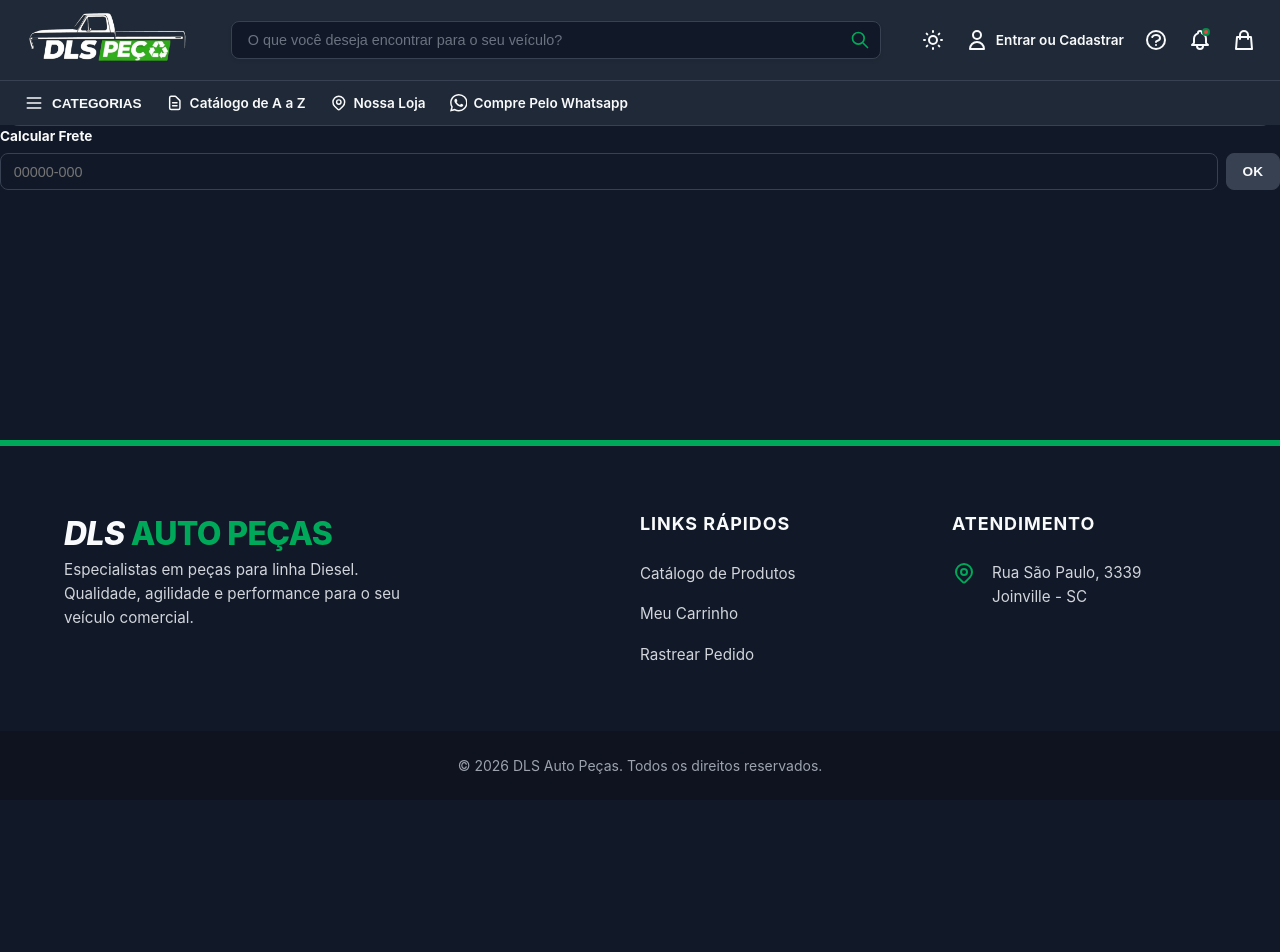
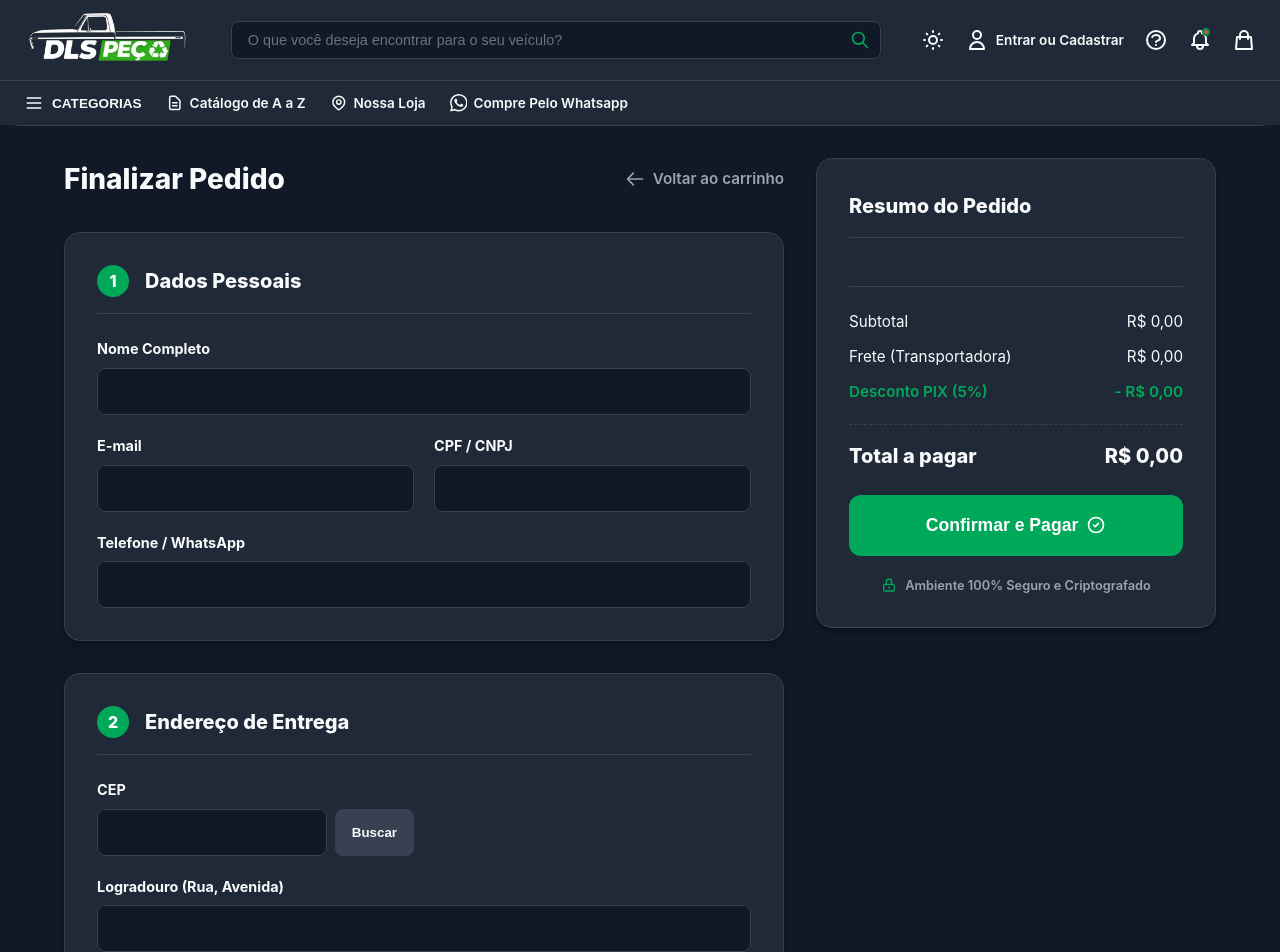
Before and after one commit to Vencce/Front-DLS, a Vue app: page /checkout in a window 1280 px wide. Before the commit this address led to /carrinho. Shown: the top 952 px of the page. Before the commit the page ends 800 px from the top, so only its background shows below. Built offline with nearby package versions, Linux system fonts and the light colour scheme; what vue3-google-login would draw is missing.

Commit message:
feat: implementa gatway de pagamento

```diff
--- a/src/views/Storefront/CheckoutView.vue
+++ b/src/views/Storefront/CheckoutView.vue
@@ -46,10 +46,14 @@
             <div class="form-grid">
               <div class="input-group cep-group">
                 <label for="cep">CEP</label>
-                <div class="cep-wrapper">
+               <div class="cep-wrapper">
                   <input type="text" id="cep" v-model="checkoutData.cep" required maxlength="9">
-                  <button type="button" class="btn-search-cep">Buscar</button>
+                  <button type="button" class="btn-search-cep" @click="searchCep" :disabled="cepLoading">
+                    {{ cepLoading ? 'Calculando...' : 'Buscar' }}
+                  </button>
                 </div>
+
+<span v-if="cepError" class="cep-error">{{ cepError }}</span>
               </div>
               <div class="input-group full-width">
                 <label for="street">Logradouro (Rua, Avenida)</label>
@@ -106,6 +110,23 @@
               </div>
             </div>
           </div>
+          <div class="form-section" v-if="shippingOptions.length > 0">
+  <div class="section-title">
+    <h2>Opções de Entrega</h2>
+  </div>
+  <div class="shipping-options">
+    <label
+      v-for="(option, index) in shippingOptions"
+      :key="option.service"
+      class="shipping-option"
+      :class="{ active: selectedShippingIndex === index }"
+    >
+      <input type="radio" :value="index" v-model="selectedShippingIndex">
+      <span>{{ option.service }} — {{ option.days }} dias úteis</span>
+      <strong>{{ formatPrice(parseFloat(option.price)) }}</strong>
+    </label>
+  </div>
+</div>
 
           <div class="form-section">
             <div class="section-title">
@@ -150,23 +171,23 @@
             <div v-if="checkoutData.paymentMethod === 'credit_card'" class="credit-card-form form-grid">
               <div class="input-group full-width">
                 <label for="cardNumber">Número do Cartão</label>
-                <input type="text" id="cardNumber" placeholder="0000 0000 0000 0000" required>
+                <input type="text" id="cardNumber" v-model="checkoutData.cardNumber" placeholder="0000 0000 0000 0000" required>
               </div>
               <div class="input-group full-width">
                 <label for="cardName">Nome Impresso no Cartão</label>
-                <input type="text" id="cardName" placeholder="Ex: JOAO DA SILVA" required>
+                <input type="text" id="cardName" v-model="checkoutData.cardName" placeholder="Ex: JOAO DA SILVA" required>
               </div>
               <div class="input-group">
                 <label for="cardExpiry">Validade (MM/AA)</label>
-                <input type="text" id="cardExpiry" placeholder="12/29" required>
+                <input type="text" id="cardExpiry" v-model="checkoutData.cardExpiry" placeholder="12/29" required>
               </div>
               <div class="input-group">
                 <label for="cardCvv">CVV</label>
-                <input type="text" id="cardCvv" placeholder="123" required>
+                <input type="text" id="cardCvv" v-model="checkoutData.cardCvv" placeholder="123" required>
               </div>
               <div class="input-group full-width">
                 <label for="installments">Parcelas</label>
-                <select id="installments" required>
+                <select id="installments" v-model="checkoutData.installments" required>
                   <option value="1">1x de {{ formatPrice(cartStore.cartTotal) }} sem juros</option>
                   <option value="2">2x de {{ formatPrice(cartStore.cartTotal / 2) }} sem juros</option>
                   <option value="3">3x de {{ formatPrice(cartStore.cartTotal / 3) }} sem juros</option>
@@ -207,7 +228,7 @@
             </div>
             <div class="summary-line">
               <span>Frete (Transportadora)</span>
-              <span>R$ 45,90</span>
+              <span>{{ formatPrice(selectedShippingFee) }}</span>
             </div>
             <div class="summary-line discount" v-if="checkoutData.paymentMethod === 'pix'">
               <span>Desconto PIX (5%)</span>
@@ -215,8 +236,8 @@
             </div>
             <div class="summary-line total">
               <span>Total a pagar</span>
-              <span v-if="checkoutData.paymentMethod === 'pix'">{{ formatPrice((cartStore.cartTotal * 0.95) + 45.90) }}</span>
-              <span v-else>{{ formatPrice(cartStore.cartTotal + 45.90) }}</span>
+              <span v-if="checkoutData.paymentMethod === 'pix'">{{ formatPrice((cartStore.cartTotal * 0.95) + selectedShippingFee) }}</span>
+              <span v-else>{{ formatPrice(cartStore.cartTotal + selectedShippingFee) }}</span>
             </div>
           </div>
 
@@ -236,51 +257,169 @@
 </template>
 
 <script setup>
-import { reactive, onMounted } from 'vue'
+import { reactive, ref, computed, onMounted } from 'vue'
 import { useRouter } from 'vue-router'
 import { useCartStore } from '../../stores/cartStore'
 import { useAuthStore } from '../../stores/authStore'
+import { useOrderStore } from '../../stores/orderStore'
+import api from '../../services/api'
 
 const router = useRouter()
 const cartStore = useCartStore()
 const authStore = useAuthStore()
+const orderStore = useOrderStore()
 
 const checkoutData = reactive({
-  fullName: '',
-  email: '',
-  cpf: '',
-  phone: '',
-  cep: '',
-  street: '',
-  number: '',
-  complement: '',
-  neighborhood: '',
-  city: '',
-  state: '',
-  paymentMethod: 'pix'
+  fullName: '', email: '', cpf: '', phone: '',
+  cep: '', street: '', number: '', complement: '', neighborhood: '', city: '', state: '',
+  paymentMethod: 'pix',
+  cardNumber: '', cardName: '', cardExpiry: '', cardCvv: '', installments: '1',
 })
+
+const cepLoading = ref(false)
+const cepError = ref('')
+const shippingOptions = ref([])
+const selectedShippingIndex = ref(null)
+
+const selectedShippingFee = computed(() => {
+  const opt = shippingOptions.value[selectedShippingIndex.value]
+  return opt ? parseFloat(opt.price) : 0
+})
+
+const searchCep = async () => {
+  const cleanCep = checkoutData.cep.replace(/\D/g, '')
+  if (cleanCep.length !== 8) {
+    cepError.value = 'CEP inválido.'
+    return
+  }
+
+  cepError.value = ''
+  cepLoading.value = true
+  shippingOptions.value = []
+  selectedShippingIndex.value = null
+
+  try {
+    const viaCepResponse = await fetch(`https://viacep.com.br/ws/${cleanCep}/json/`)
+    const viaCepData = await viaCepResponse.json()
+
+    if (viaCepData.erro) {
+      cepError.value = 'CEP não encontrado.'
+      return
+    }
+
+    checkoutData.street = viaCepData.logradouro || ''
+    checkoutData.neighborhood = viaCepData.bairro || ''
+    checkoutData.city = viaCepData.localidade || ''
+    checkoutData.state = viaCepData.uf || ''
+
+    const shippingResponse = await api.post('/orders/shipping/simulate/', {
+      cep_destino: cleanCep,
+      items: cartStore.items.map(item => ({ product_id: item.id, quantity: item.quantity })),
+    })
+
+    shippingOptions.value = shippingResponse.data
+    if (shippingOptions.value.length > 0) {
+      selectedShippingIndex.value = 0
+    }
+  } catch (err) {
+    cepError.value = err.response?.data?.error || 'Não foi possível calcular o frete agora.'
+  } finally {
+    cepLoading.value = false
+  }
+}
 
 const formatPrice = (value) => {
   return new Intl.NumberFormat('pt-BR', { style: 'currency', currency: 'BRL' }).format(value)
 }
+const processCheckout = async () => {
+  if (cartStore.items.length === 0) return
+  if (selectedShippingIndex.value === null) {
+    alert('Selecione uma opção de frete antes de continuar.')
+    return
+  }
 
-const processCheckout = () => {
-  if (cartStore.items.length === 0) return
-  alert('Pedido processado com sucesso! (Integração com backend em breve)')
-  cartStore.clearCart()
+  const chosenShipping = shippingOptions.value[selectedShippingIndex.value]
+
+  const orderPayload = {
+    customer_name: checkoutData.fullName,
+    customer_email: checkoutData.email,
+    customer_cpf: checkoutData.cpf,
+    customer_phone: checkoutData.phone,
+    zip_code: checkoutData.cep,
+    street: checkoutData.street,
+    number: checkoutData.number,
+    complement: checkoutData.complement,
+    district: checkoutData.neighborhood,
+    city: checkoutData.city,
+    state: checkoutData.state,
+    shipping_service: chosenShipping.service,
+    shipping_fee: chosenShipping.price,
+    items: cartStore.items.map(item => ({ product_id: item.id, quantity: item.quantity })),
+  }
+
+  const created = await orderStore.createOrder(orderPayload)
+  if (!created) {
+    alert(orderStore.error || 'Erro ao criar o pedido.')
+    return
+  }
+
+  try {
+    const response = await api.post(`/orders/${orderStore.lastOrder.id}/pay/`, buildPaymentPayload())
+    handlePaymentResult(response.data)
+  } catch (err) {
+    alert(err.response?.data?.error || 'Erro ao processar o pagamento.')
+  }
+}
+
+const detectCardBrand = (number) => {
+  const n = number.replace(/\s/g, '')
+  if (/^4/.test(n)) return 'visa'
+  if (/^5[1-5]/.test(n)) return 'mastercard'
+  if (/^3[47]/.test(n)) return 'amex'
+  if (/^6(011|5)/.test(n)) return 'discover'
+  if (/^36/.test(n)) return 'diners'
+  return 'visa' // fallback — bandeiras nacionais tipo Elo têm faixas mais complexas de detectar
+}
+
+const buildPaymentPayload = () => {
+  if (checkoutData.paymentMethod === 'credit_card') {
+    const [expMonth, expYearShort] = checkoutData.cardExpiry.split('/')
+    return {
+      payment_method: 'credit_card',
+      installments: checkoutData.installments,
+      card: {
+        holder: checkoutData.cardName,
+        number: checkoutData.cardNumber.replace(/\s/g, ''),
+        expiry_month: expMonth,
+        expiry_year: `20${expYearShort}`,
+        cvv: checkoutData.cardCvv,
+        brand: detectCardBrand(checkoutData.cardNumber),
+      },
+    }
+  }
+  if (checkoutData.paymentMethod === 'boleto') {
+    const due = new Date()
+    due.setDate(due.getDate() + 3)
+    return { payment_method: 'boleto', due_date: due.toISOString().split('T')[0] }
+  }
+  return { payment_method: 'pix' }
+}
+
+const handlePaymentResult = (data) => {
+  // TODO: isso ainda usa alert() como solução temporária — o ideal é uma
+  // tela de confirmação de verdade mostrando o QR Code (Pix) ou o link do
+  // boleto, já que o iPag devolve isso pronto em data.pix/data.boleto.
+  if (data.pix?.qrcode64) {
+    alert('Pix gerado! Escaneie o QR Code para pagar.')
+  } else if (data.boleto) {
+    alert('Boleto gerado!')
+  } else if (data.status_code === 8) {
+    alert('Pagamento aprovado!')
+  } else {
+    alert(data.status_message || 'Pagamento em processamento.')
+  }
   router.push('/')
 }
-
-onMounted(() => {
-  if (cartStore.items.length === 0) {
-    router.push('/carrinho')
-  }
-
-  if (authStore.user) {
-    checkoutData.fullName = authStore.user.first_name || ''
-    checkoutData.email = authStore.user.email || ''
-  }
-})
 </script>
 
 <style scoped>
```
